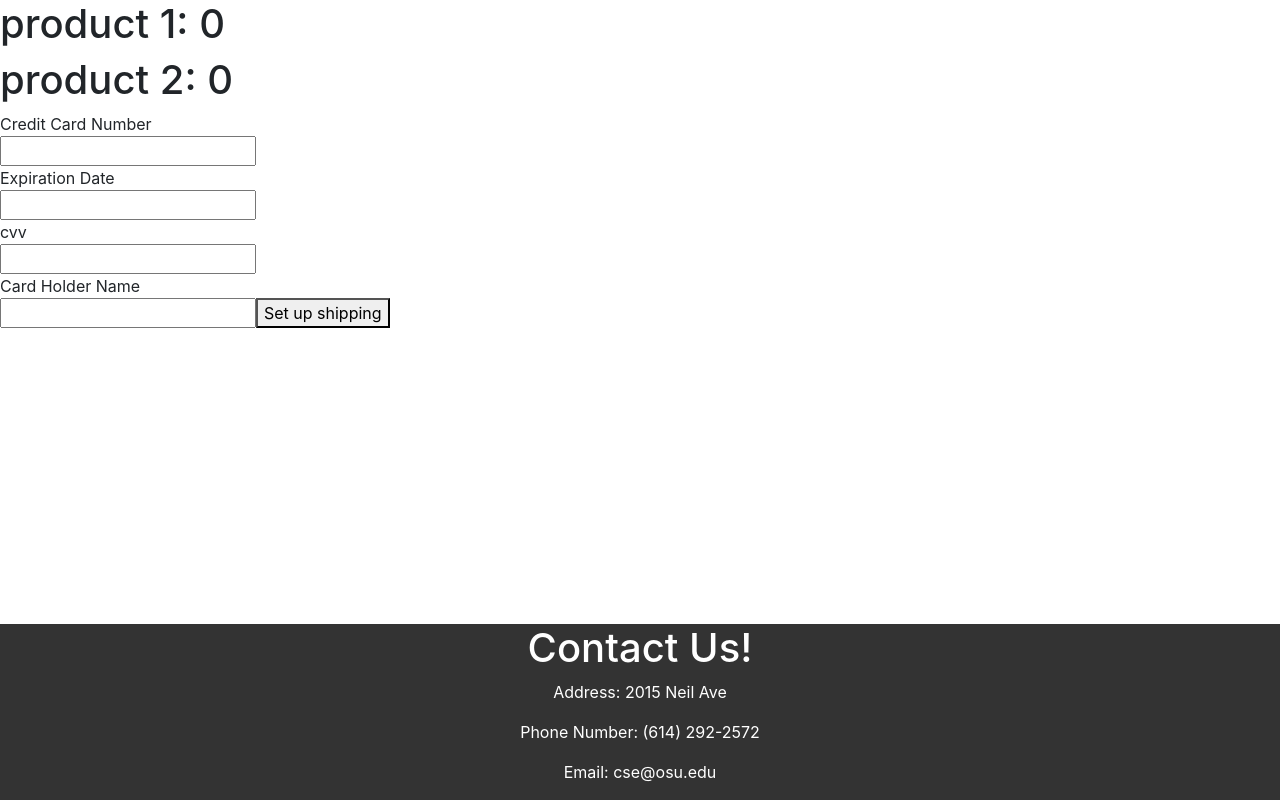
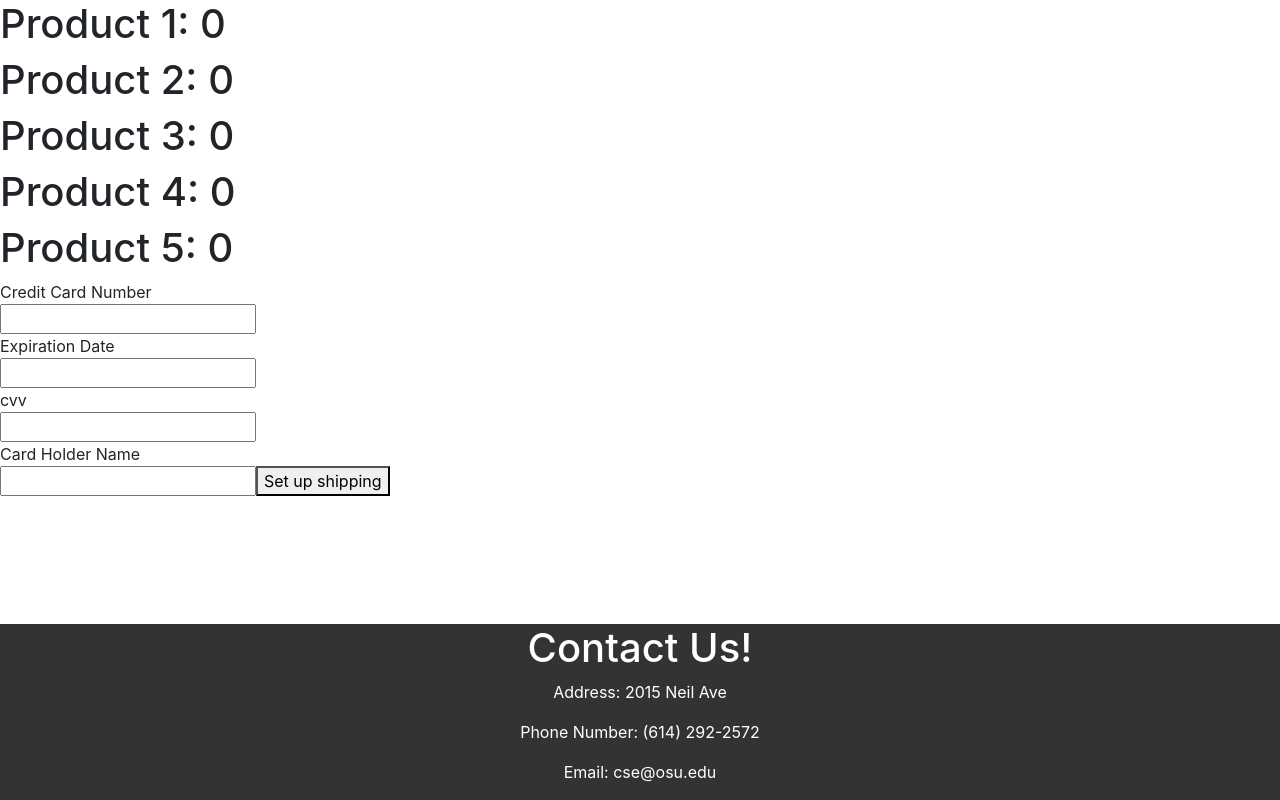
Before and after one commit to CSE5234-Autumn2023/CSE5234, a React (Create React App) app in the folder EnterpriseOnline/: page /purchase in a window 1280 px wide. Both pictures are taken after a click on the button "Pay". Built offline with nearby package versions, Linux system fonts and the light colour scheme.

Commit message:
Fix payment page to show all products in cart

```diff
--- a/EnterpriseOnline/src/components/paymentEntry.js
+++ b/EnterpriseOnline/src/components/paymentEntry.js
@@ -1,5 +1,5 @@
 import React, { useState } from "react"
-import {useLocation, useNavigate} from 'react-router-dom'
+import { useLocation, useNavigate } from 'react-router-dom'
 import Footer from './footer'
 
 const PaymentEntry = () => {
@@ -18,11 +18,14 @@ const PaymentEntry = () => {
     return (
         <div>
             <main>
-                <h1>
-                    product 1: {order.buyQuantity[0]}
-                </h1><h1>
-                    product 2: {order.buyQuantity[1]}
-                </h1>
+                {
+                    order.buyQuantity.map((buyQuantity, index) => {
+
+                        return (
+                            <h1>Product {index+1}: {buyQuantity}</h1>
+                        )
+                    })
+                }
 
                 <div>
                     <form onSubmit={handleSubmit}>
@@ -34,7 +37,7 @@ const PaymentEntry = () => {
                                 setOrder({ ...order, credit_card_number: e.target.value })
                             }}
                         />
-                        <br/>
+                        <br />
 
                         <label>Expiration Date</label>
                         <input
@@ -44,7 +47,7 @@ const PaymentEntry = () => {
                                 setOrder({ ...order, expir_date: e.target.value })
                             }}
                         />
-                        <br/>
+                        <br />
 
                         <label>cvv</label>
                         <input
@@ -54,7 +57,7 @@ const PaymentEntry = () => {
                                 setOrder({ ...order, cvv: e.target.value })
                             }}
                         />
-                        <br/>
+                        <br />
 
                         <label>Card Holder Name</label>
                         <input
```
